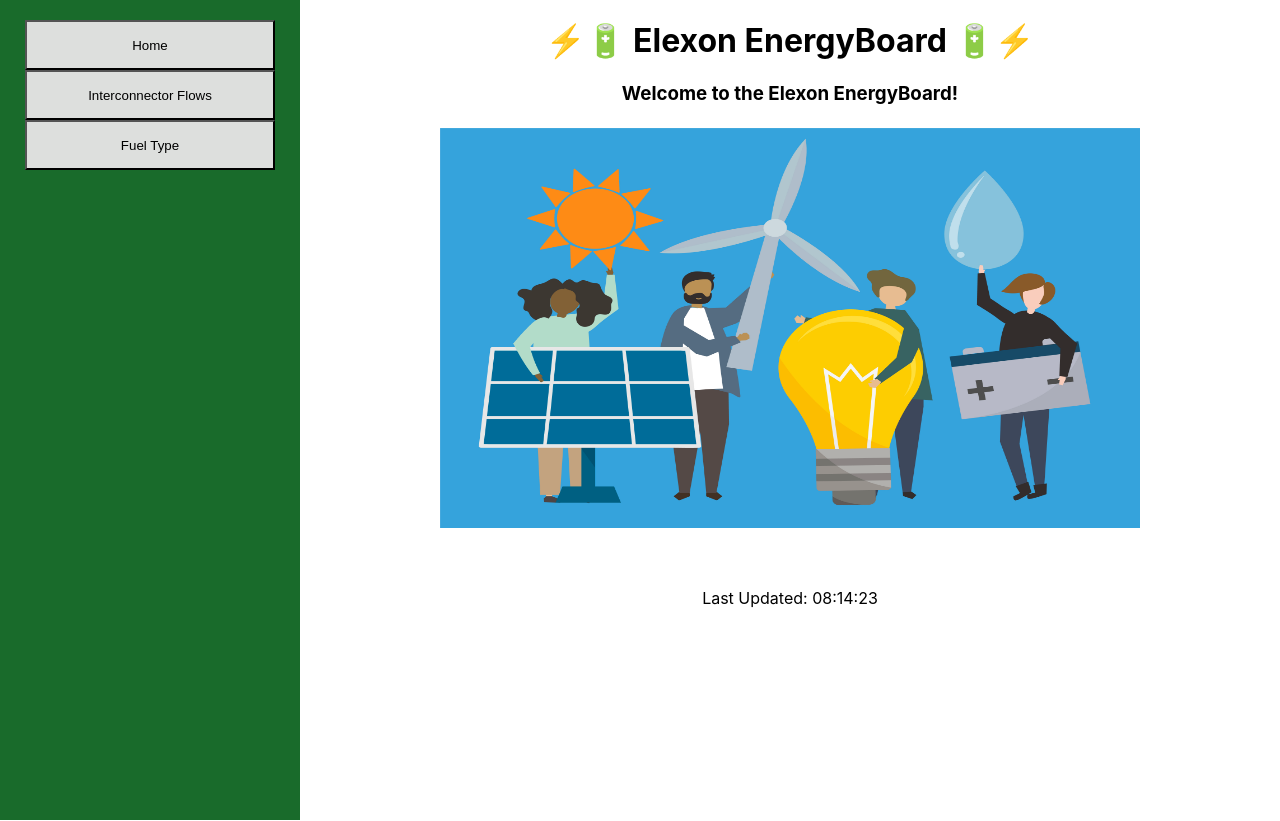
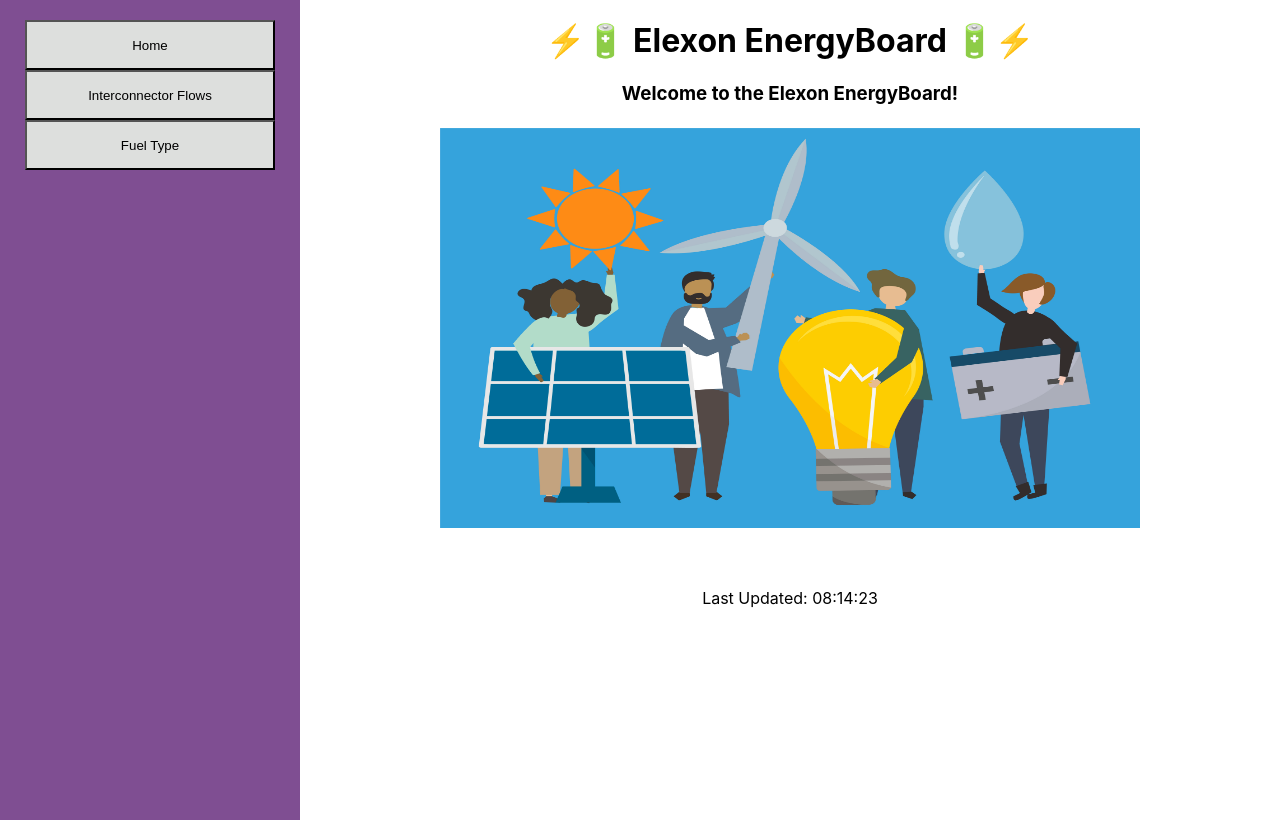
Before and after one commit to hsinorshin/EnergyBoard, a React (Create React App) app in the folder energy-board/: page / in a window 1280 px wide. Built offline with nearby package versions, Linux system fonts and the light colour scheme; no server answers.

Commit message:
format bar chart

```diff
--- a/energy-board/src/App.css
+++ b/energy-board/src/App.css
@@ -25,7 +25,7 @@ html,body {
   z-index: 1; /* Stay on top */
   top: 0; /* Stay at the top */
   left: 0;
-  background-color: #196b2b; /* Black */
+  background-color: #7f4e92; /* Black */
   overflow-x: hidden; /* Disable horizontal scroll */
   padding-top: 20px;
 }
--- a/energy-board/src/components/BarChart.tsx
+++ b/energy-board/src/components/BarChart.tsx
@@ -4,16 +4,19 @@ import { BarChartData } from "../models/BarChartData";
 import 'chart.js/auto'
 
 export function BarChart(props: {bcd : BarChartData}) {
+    const backgroundColouring = props.bcd.values.map(val => val >= 0 ? "rgb(0, 153, 0)" : "rgb(255, 0, 0)")
+
     const data = {
       labels: props.bcd.categories,
       datasets: [
         {
-          backgroundColor: "rgb(255, 99, 132)",
+          backgroundColor: backgroundColouring,
           borderColor: "rgb(255, 99, 132)",
           data: props.bcd.values,
         },
       ],
     };
+
     return (
       <div>
         <Bar data={data}
```
